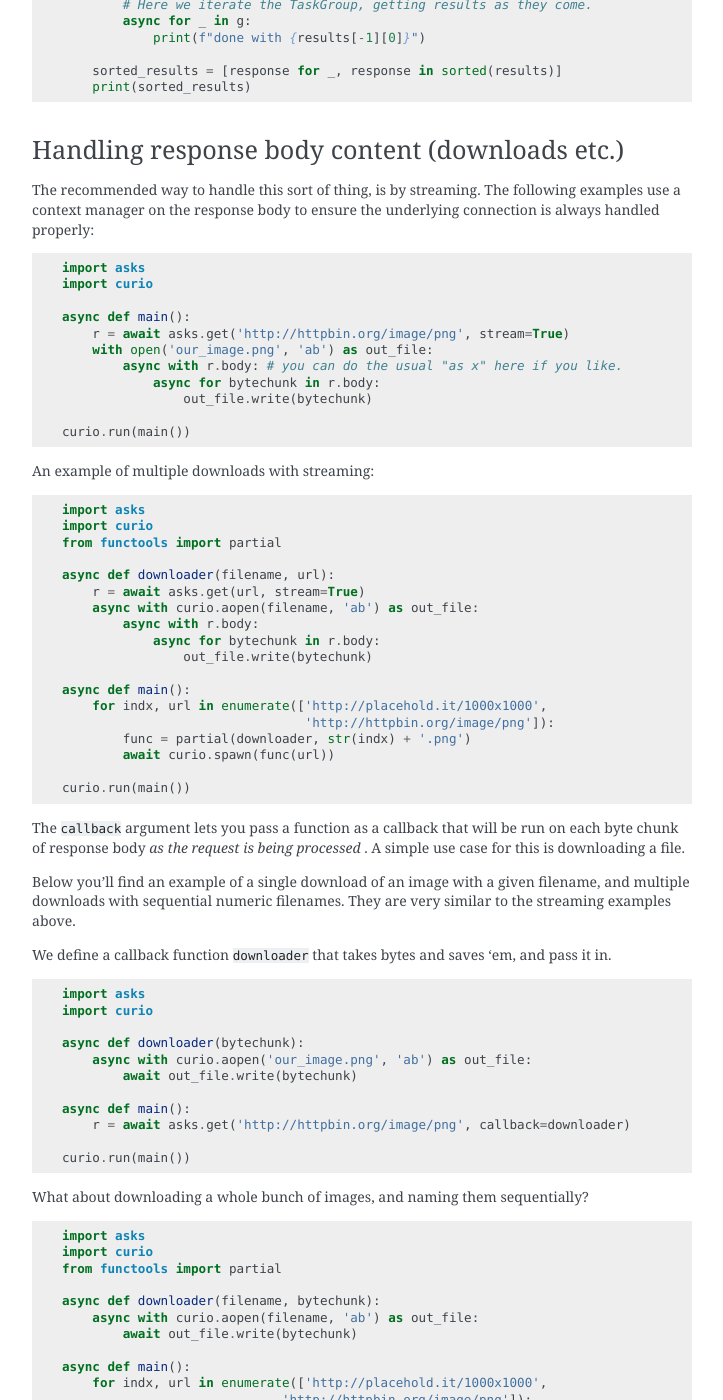
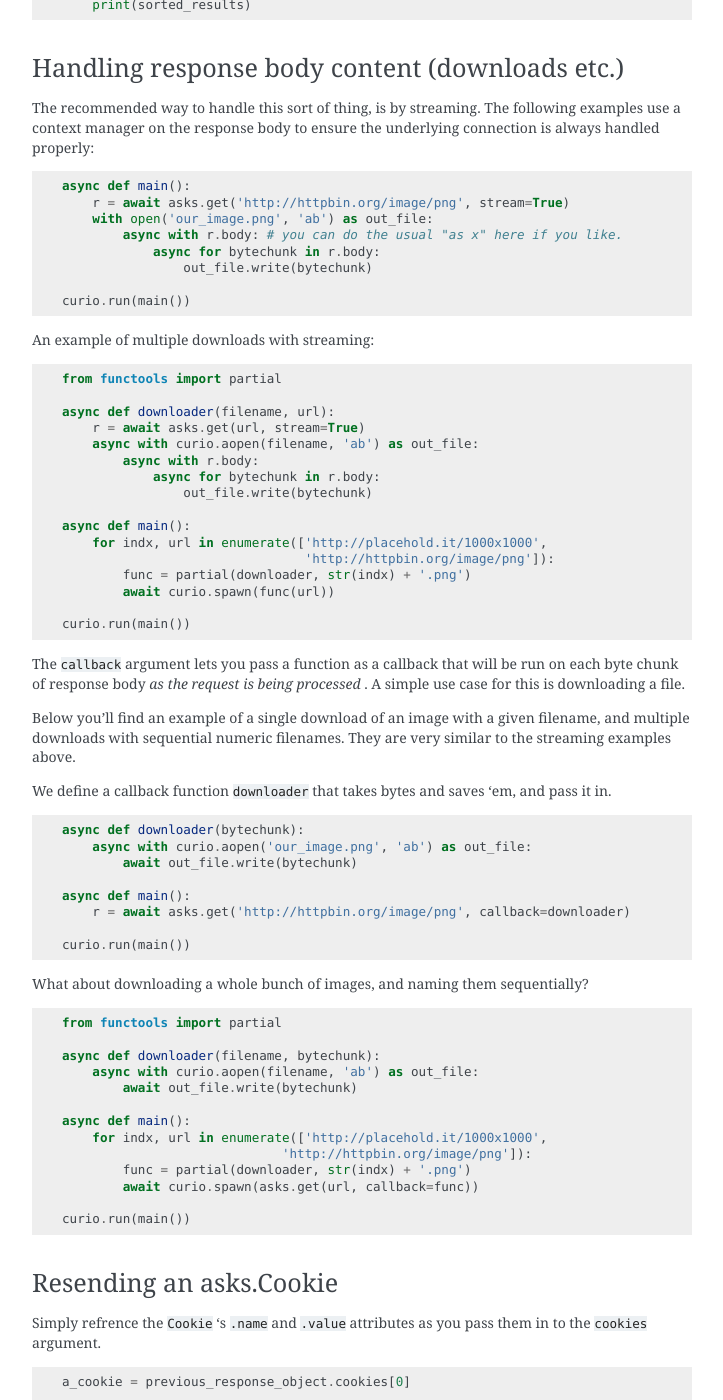
Before and after one commit to theelous3/asks, a Sphinx documentation site: the page built from docs/source/idioms.rst, in a window 1280 px wide and 1400 px high, scrolled down 1762 px. Shown: the whole window, without its empty margins (388-1111 px from the left). Built offline with Sphinx 7.4.7, drawn with Linux system fonts in a browser that asks for light colours; some of the changed text lies outside the part shown.

```diff
--- a/docs/source/idioms.rst
+++ b/docs/source/idioms.rst
@@ -44,9 +44,6 @@ Due to the nature of async, if you feed a list of urls to asks in some fashion,
 
 A handy way of dealing with this on an example ``url_list`` is to pass the enumerated list as a dict ``dict(enumerate(url_list))`` and then create a sorted list from a response dict. This sounds more confusing in writing than it is in code. Take a look: ::
 
-    import asks
-    import curio
-
     results = {}
 
     url_list = ['a', 'big', 'list', 'of', 'urls']
@@ -69,12 +66,10 @@ In the above example, ``sorted_results`` is a list of response objects in the sa
 
 There are of course many ways to achieve this, but the above is noob friendly. Another way of handling order would be a heapq, or managing it while iterating curio's taskgroups. Here's an example of that: ::
 
-    import asks
-    import curio
-
     results = []
     url_list = ["https://www.httpbin.org/get" for _ in range(50)]
-    s = asks.DSession()
+
+    s = asks.Session()
 
 
     async def worker(key, url):
@@ -99,10 +94,6 @@ ___________________________________________________________
 
 The recommended way to handle this sort of thing, is by streaming. The following examples use a context manager on the response body to ensure the underlying connection is always handled properly: ::
 
-
-    import asks
-    import curio
-
     async def main():
         r = await asks.get('http://httpbin.org/image/png', stream=True)
         with open('our_image.png', 'ab') as out_file:
@@ -114,8 +105,6 @@ The recommended way to handle this sort of thing, is by streaming. The following
 
 An example of multiple downloads with streaming: ::
 
-    import asks
-    import curio
     from functools import partial
 
     async def downloader(filename, url):
@@ -140,9 +129,6 @@ Below you'll find an example of a single download of an image with a given filen
 
 We define a callback function ``downloader`` that takes bytes and saves 'em, and pass it in. ::
 
-    import asks
-    import curio
-
     async def downloader(bytechunk):
         async with curio.aopen('our_image.png', 'ab') as out_file:
             await out_file.write(bytechunk)
@@ -154,8 +140,6 @@ We define a callback function ``downloader`` that takes bytes and saves 'em, and
 
 What about downloading a whole bunch of images, and naming them sequentially? ::
 
-    import asks
-    import curio
     from functools import partial
 
     async def downloader(filename, bytechunk):
@@ -176,9 +160,6 @@ ________________________
 
 Simply refrence the ``Cookie`` 's ``.name`` and ``.value`` attributes as you pass them in to the ``cookies`` argument. ::
 
-    import asks
-    import curio
-
     a_cookie = previous_response_object.cookies[0]
 
     async def example():
```
Also changed, not shown: docs/source/index.rst (+5 -4 lines), 3 other files.
